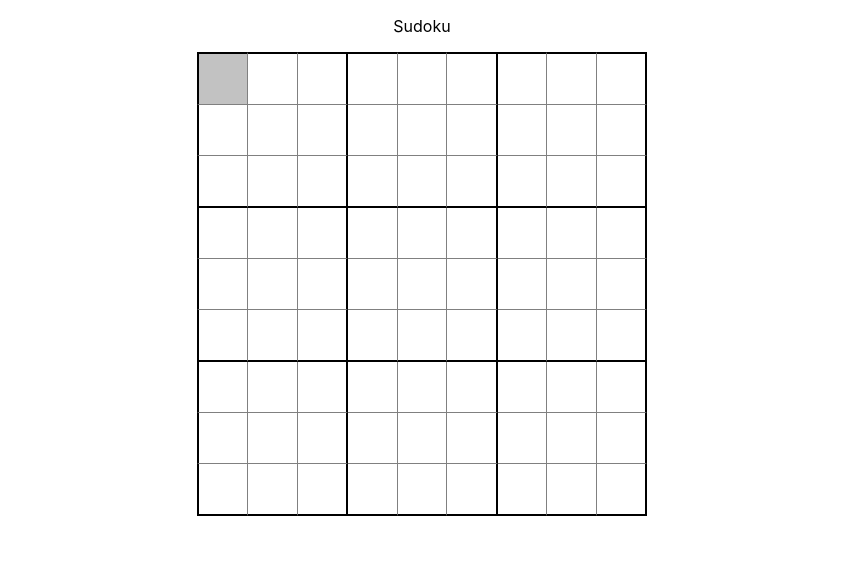
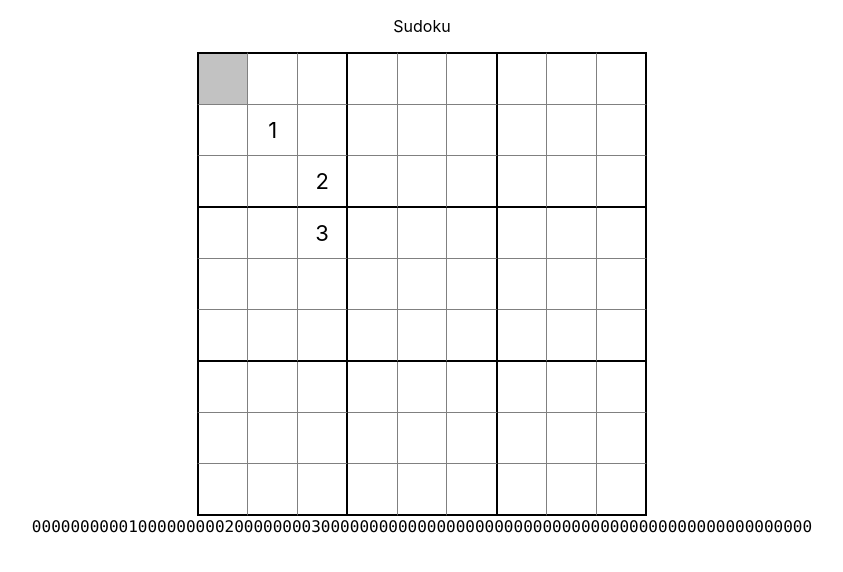
Before and after one commit to jorikvanveen/sudoku_react, a React (Create React App) app: page / in a window 1280 px wide. Shown: the top 572 px of the page, without its empty margins (218-1061 px from the left). Built offline with nearby package versions, Linux system fonts and the light colour scheme.

Commit message:
Added solver class

```diff
--- /dev/null
+++ b/src/classes/Solver.ts
@@ -0,0 +1,3 @@
+export default class SudokuSolver {
+    row:
+}
--- a/src/components/Sudoku.tsx
+++ b/src/components/Sudoku.tsx
@@ -111,10 +111,41 @@ export default class SudokuInput extends React.Component<Props, State> {
     componentDidMount () {
         this.focusCell(0)
         document.addEventListener("keydown", this.handleKeyboardInput, false)
+        setTimeout(() => {
+            this.loadString("000000000010000000002000000003000000000000000000000000000000000000000000000000000")
+        }, 1000)
     }
 
     componentWillUnmount () {
         document.removeEventListener("keydown", this.handleKeyboardInput, false)
+    }
+
+    toString() {
+        let final = ""
+
+        for (const row of this.state.values) {
+            for (const value of row) {
+                final += value.toString()
+            }
+        }
+
+        return final
+    }
+
+    loadString(sudokuString: string) {
+        const newValues:number[][] = []
+
+        for (let y = 0; y < 9; y++) {
+            newValues[y] = []
+            for (let x = 0; x < 9; x++) {
+                const currentValue = parseInt(sudokuString[y*9+x])
+                newValues[y][x] = currentValue
+            }
+        }
+
+        this.setState({
+            values: newValues
+        })
     }
 
     render() {
@@ -144,8 +175,11 @@ export default class SudokuInput extends React.Component<Props, State> {
             rows.push(row)
         }
 
-        return <div className="sudoku-container">
+        return <React.Fragment>
+            <div className="sudoku-container">
             { rows }
-        </div>
+            </div>
+            <code>{this.toString()}</code>
+        </React.Fragment>
     }
 }
```
Also changed, not shown: src/classes/Cell.ts (added, +23 -0 lines), src/classes/Solver.tsx (deleted), 1 other file (tests, documents, lock files or other folders).
